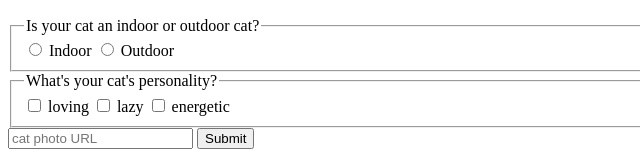
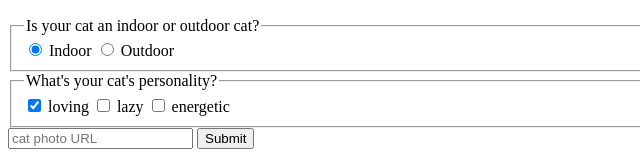
Before and after one commit to dijanakalaposratic/fcc-rwd-p01-cat-photo-app, a plain HTML site: page index.html in a window 1280 px wide. Shown: the part 1466-1620 px from the top of the page, 0-640 px from the left. Drawn offline with Linux system fonts and the light colour scheme.

Commit message:
added a checked attribute to the first radiobutton and the first checkbox

```diff
--- a/index.html
+++ b/index.html
@@ -53,13 +53,13 @@
 
                 <fieldset>
                     <legend>Is your cat an indoor or outdoor cat?</legend>
-                    <label for="indoor"><input type="radio" id="indoor" name="indoor-outdoor" value="indoor"> Indoor</label>
+                    <label for="indoor"><input type="radio" id="indoor" name="indoor-outdoor" value="indoor" checked> Indoor</label>
                     <label for="outdoor"><input type="radio" id="outdoor" name="indoor-outdoor" value="outdoor"> Outdoor</label>
                 </fieldset>
 
                 <fieldset>
                     <legend>What's your cat's personality?</legend>
-                    <input type="checkbox" id="loving" name="personality" value="loving"><label for="loving"> loving</label>
+                    <input type="checkbox" id="loving" name="personality" value="loving" checked><label for="loving"> loving</label>
                     <input type="checkbox" id="lazy" name="personality" value="lazy"><label for="lazy"> lazy</label>
                     <input type="checkbox" id="energetic" name="personality" value="energetic"><label for="energetic"> energetic</label>
                 </fieldset>
```
